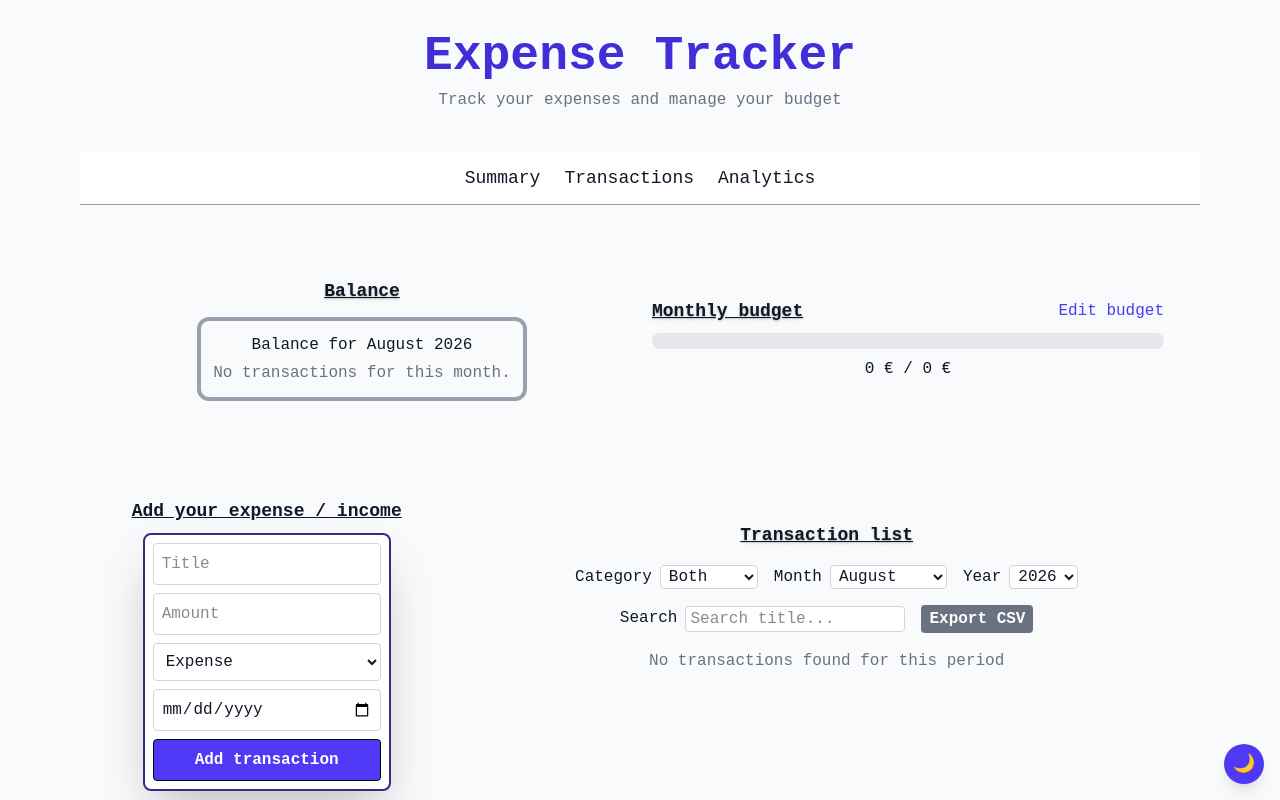
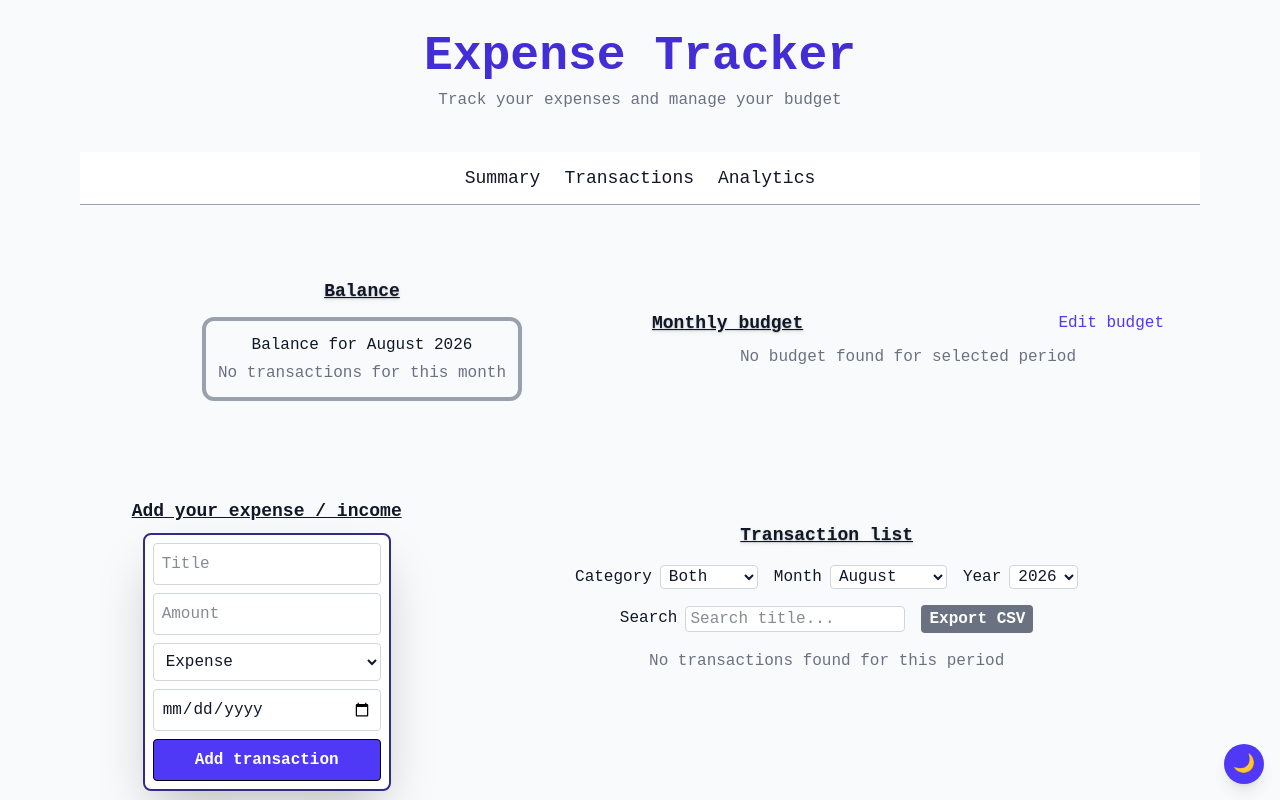
Before and after one commit to DanielGodoyGalindo/expense-tracker, a React (Vite) app: page / in a window 1280 px wide. Shown: the top 800 px of the page. Built offline with nearby package versions, Linux system fonts and the light colour scheme.

Commit message:
fix(Budget): show message if no budget found

```diff
--- a/src/components/Balance.tsx
+++ b/src/components/Balance.tsx
@@ -54,7 +54,7 @@ function Balance({ transactions, selectedMonth, selectedYear }: Props) {
 
         {transactions.length === 0 ? (
           <p className="text-center text-gray-500 dark:text-gray-400">
-            No transactions for this month.
+            No transactions for this month
           </p>
         ) : (
           <p
--- a/src/components/Budget.tsx
+++ b/src/components/Budget.tsx
@@ -78,16 +78,21 @@ function Budget({ budget, expenses, onSetBudget }: Props) {
         </div>
       ) : (
         <>
+          {budget ? (
+            <>
               <div className="w-full bg-gray-200 rounded-full h-4">
                 <div
                   className={`${progressStyle} h-4 rounded-full transition-all`}
                   style={{ width: `${progress}%` }}
                 />
               </div>
-
               <p className="text-center">
                 {expenses} € / {budget} €
               </p>
+            </>
+          ) : (
+            <p className="text-center text-gray-500 dark:text-gray-400">No budget found for selected period</p>
+          )}
         </>
       )}
     </div>
--- a/src/components/TransactionList.tsx
+++ b/src/components/TransactionList.tsx
@@ -145,7 +145,7 @@ function TransactionList({ transactions, selectedMonth, selectedYear, selectedCa
       {/* Transactions table */}
       {currentTransactions.length === 0 ? (
 
-        <p className="text-center text-gray-500">
+        <p className="text-center text-gray-500 dark:text-gray-400">
           No transactions found for this period
         </p>
 
```
Lines whose indentation alone changed are shown as unchanged.
